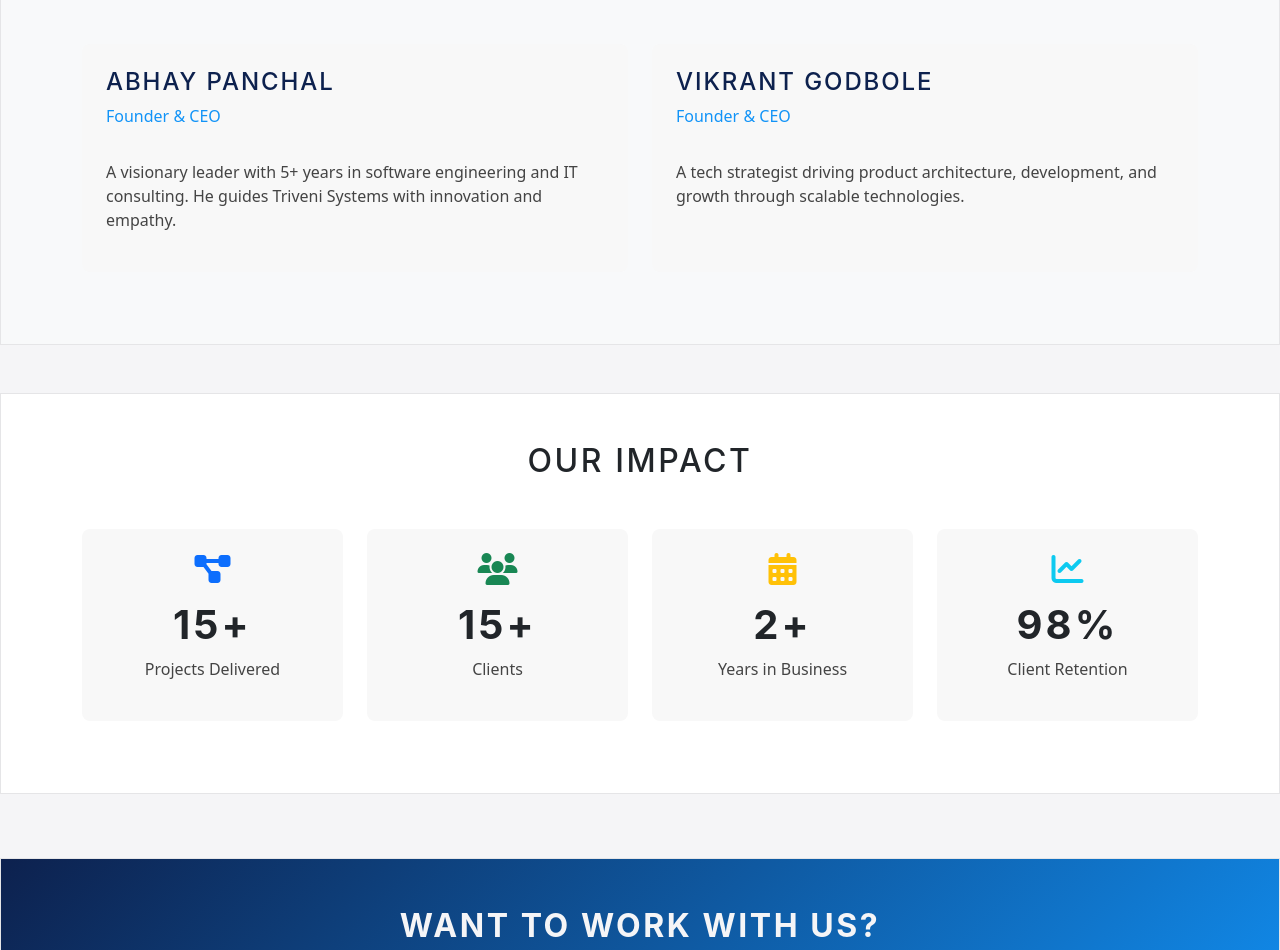
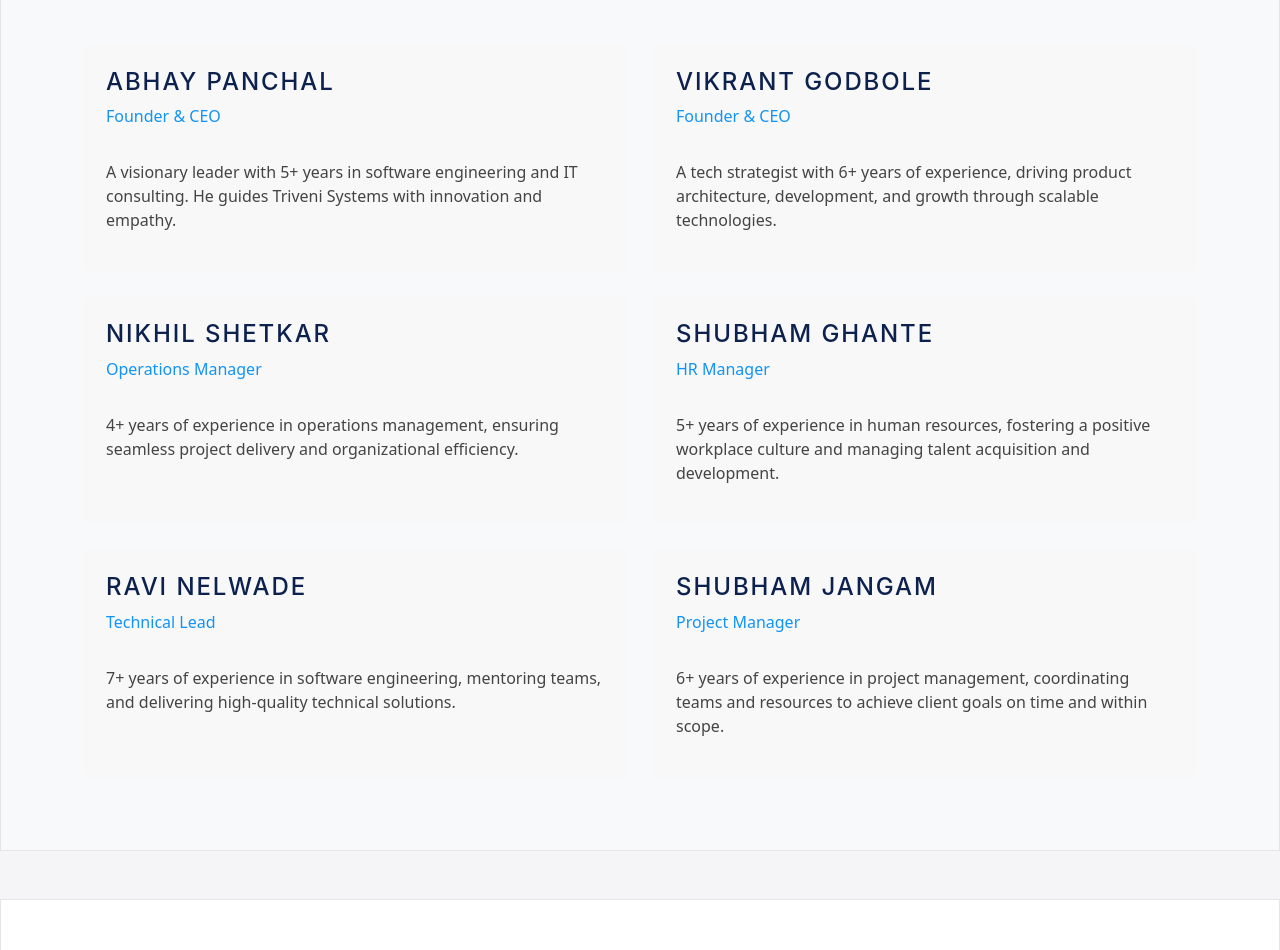
Before and after one commit to abhi1580/Triveni-Systems, a React (Vite) app in the folder triveni-systems/: page /about in a window 1280 px wide. Shown: the part 2360-3310 px from the top of the page. Built offline with nearby package versions, Linux system fonts and the light colour scheme.

Commit message:
Enhance About Page and Update Hero Section Styles: Added detailed experience descriptions for team members on the About page, improving clarity and professionalism. Updated hero section background to a gradient for a modern aesthetic.

```diff
--- a/triveni-systems/src/pages/About.tsx
+++ b/triveni-systems/src/pages/About.tsx
@@ -159,7 +159,51 @@ const About = () => {
                   <h3 className="leader-name">Vikrant Godbole</h3>
                   <p className="leader-position">Founder & CEO</p>
                   <p className="leader-description">
-                    A tech strategist driving product architecture, development, and growth through scalable technologies.
+                    A tech strategist with 6+ years of experience, driving product architecture, development, and growth through scalable technologies.
+                  </p>
+                </div>
+              </div>
+            </Col>
+            <Col md={6} className="mb-4">
+              <div className="leader-card p-4">
+                <div className="leader-info">
+                  <h3 className="leader-name">Nikhil Shetkar</h3>
+                  <p className="leader-position">Operations Manager</p>
+                  <p className="leader-description">
+                    4+ years of experience in operations management, ensuring seamless project delivery and organizational efficiency.
+                  </p>
+                </div>
+              </div>
+            </Col>
+            <Col md={6} className="mb-4">
+              <div className="leader-card p-4">
+                <div className="leader-info">
+                  <h3 className="leader-name">Shubham Ghante</h3>
+                  <p className="leader-position">HR Manager</p>
+                  <p className="leader-description">
+                    5+ years of experience in human resources, fostering a positive workplace culture and managing talent acquisition and development.
+                  </p>
+                </div>
+              </div>
+            </Col>
+            <Col md={6} className="mb-4">
+              <div className="leader-card p-4">
+                <div className="leader-info">
+                  <h3 className="leader-name">Ravi Nelwade</h3>
+                  <p className="leader-position">Technical Lead</p>
+                  <p className="leader-description">
+                    7+ years of experience in software engineering, mentoring teams, and delivering high-quality technical solutions.
+                  </p>
+                </div>
+              </div>
+            </Col>
+            <Col md={6} className="mb-4">
+              <div className="leader-card p-4">
+                <div className="leader-info">
+                  <h3 className="leader-name">Shubham Jangam</h3>
+                  <p className="leader-position">Project Manager</p>
+                  <p className="leader-description">
+                    6+ years of experience in project management, coordinating teams and resources to achieve client goals on time and within scope.
                   </p>
                 </div>
               </div>
--- a/triveni-systems/src/styles/Home.css
+++ b/triveni-systems/src/styles/Home.css
@@ -41,7 +41,7 @@ h2 {
 
 /* Hero Section */
 .hero-section {
-  background-image: url('../assets/images/hero-img.png');
+  background: linear-gradient(135deg, var(--primary-blue-dark), var(--primary-blue));
   background-repeat: no-repeat;
   background-position: center center;
   background-size: cover;
```
